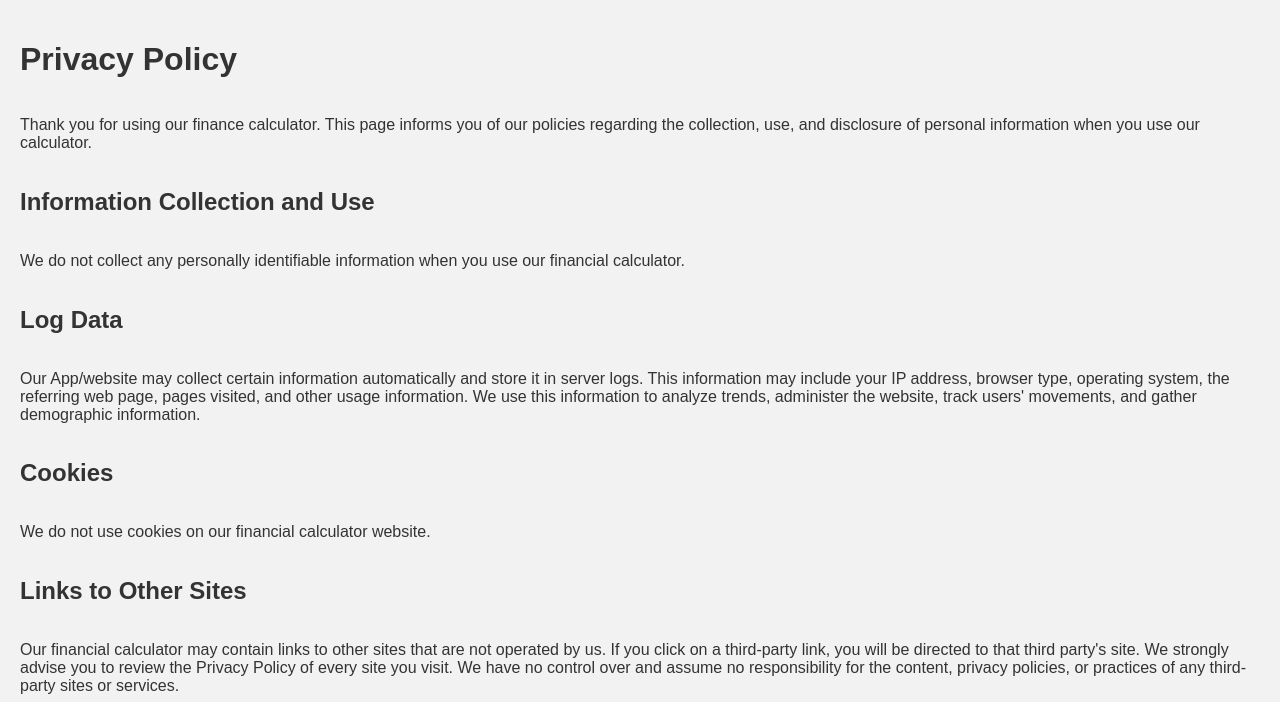
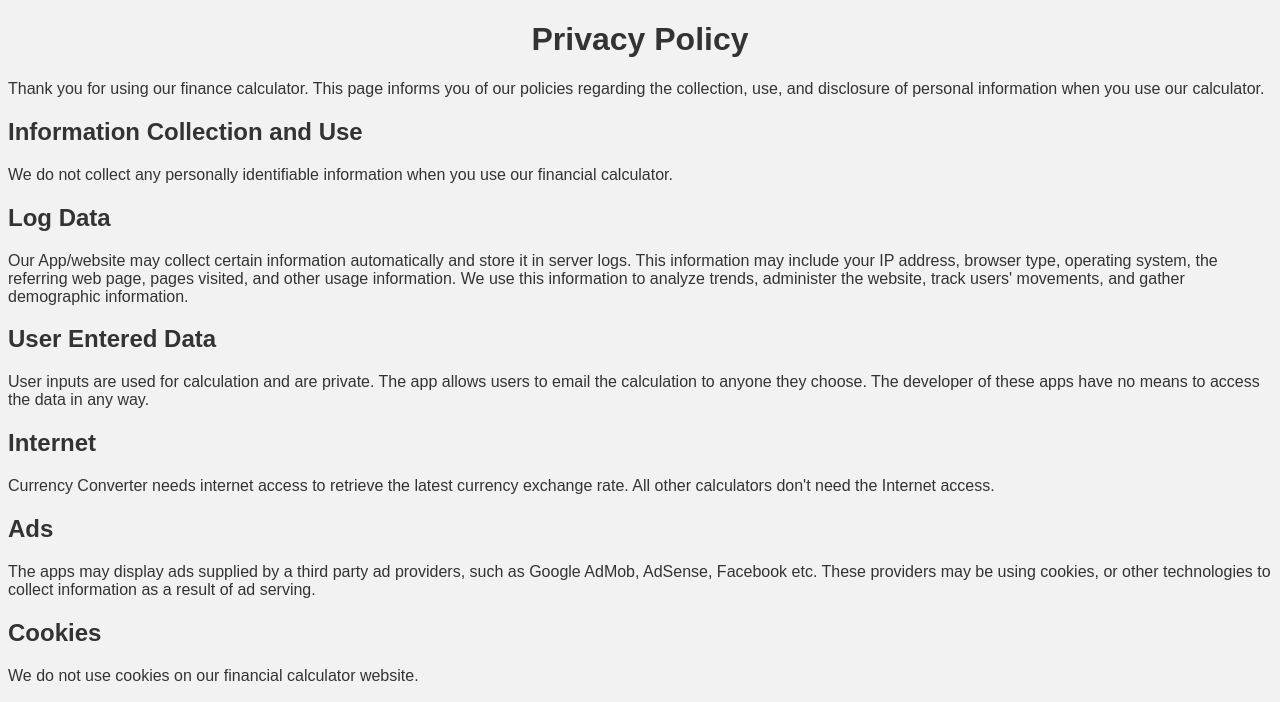
Before and after one commit to ranjan-rajeev/Finanace-Calculator-Web, a plain HTML site: page privacy.html in a window 1280 px wide. Shown: the top 702 px of the page. Drawn offline with Linux system fonts and the light colour scheme.

Commit message:
Update privacy.html

```diff
--- a/privacy.html
+++ b/privacy.html
@@ -10,26 +10,17 @@
             font-family: Arial, sans-serif;
             background-color: #f2f2f2;
             color: #333;
-            margin: 0;
-            padding: 20px;
-            display: flex;
-            flex-direction: column;
-            align-items: left;
-            justify-content: left;
-
         }
 
         h1 {
             color: #333;
-            text-align: left;
+            text-align: center;
 
         }
 
         h2 {
             color: #333;
         }
-
-
     </style>
 </head>
 
@@ -43,6 +34,19 @@
 
     <h2>Log Data</h2>
     <p>Our App/website may collect certain information automatically and store it in server logs. This information may include your IP address, browser type, operating system, the referring web page, pages visited, and other usage information. We use this information to analyze trends, administer the website, track users' movements, and gather demographic information.</p>
+
+  <h2>User Entered Data</h2>
+
+<p>User inputs are used for calculation and are private. The app allows users to email the calculation to anyone they choose. The developer of these apps have no means to access the data in any way. </p>
+
+  <h2>Internet</h2>
+
+<p>Currency Converter needs internet access to retrieve the latest currency exchange rate. All other calculators don't need the Internet access. </p>
+
+  <h2>Ads</h2>
+
+<p>The apps may display ads supplied by a third party ad providers, such as Google AdMob, AdSense, Facebook etc. These providers may be using cookies, or other technologies to collect information as a result of ad serving.</p>
+
 
     <h2>Cookies</h2>
     <p>We do not use cookies on our financial calculator website.</p>
```
